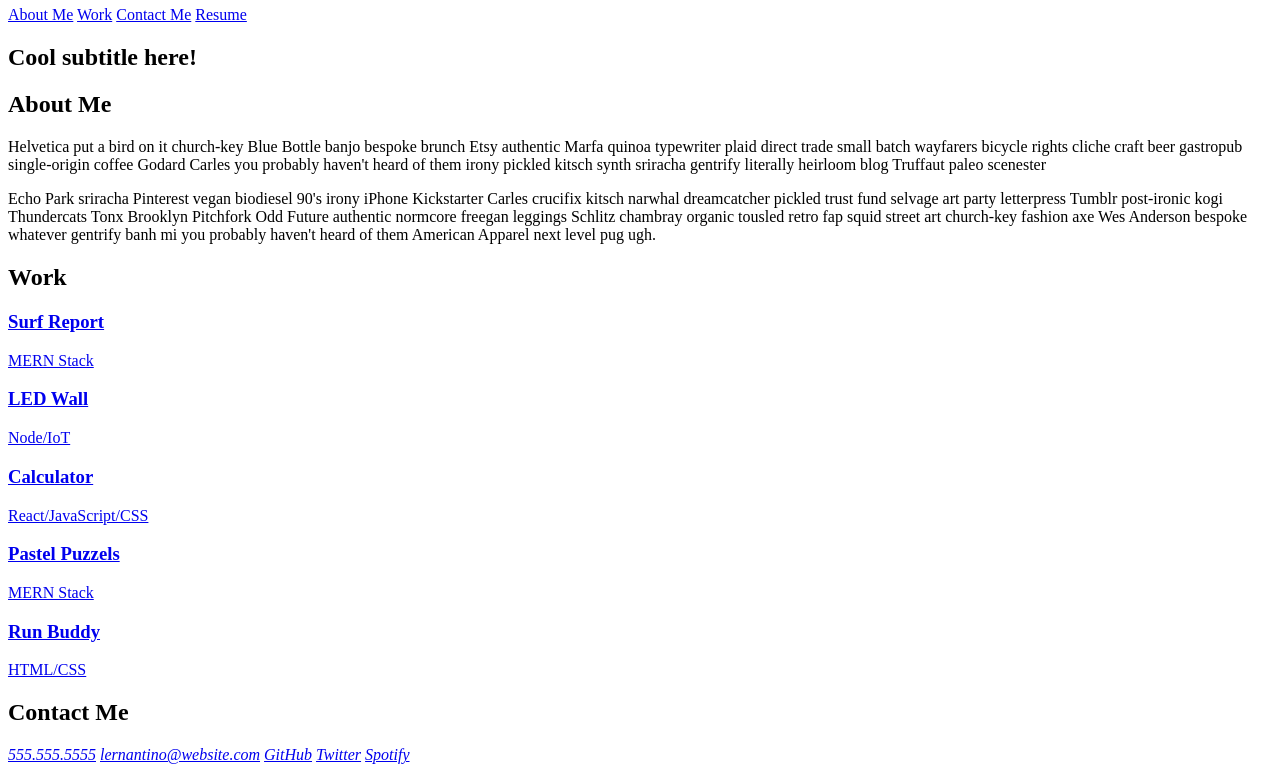
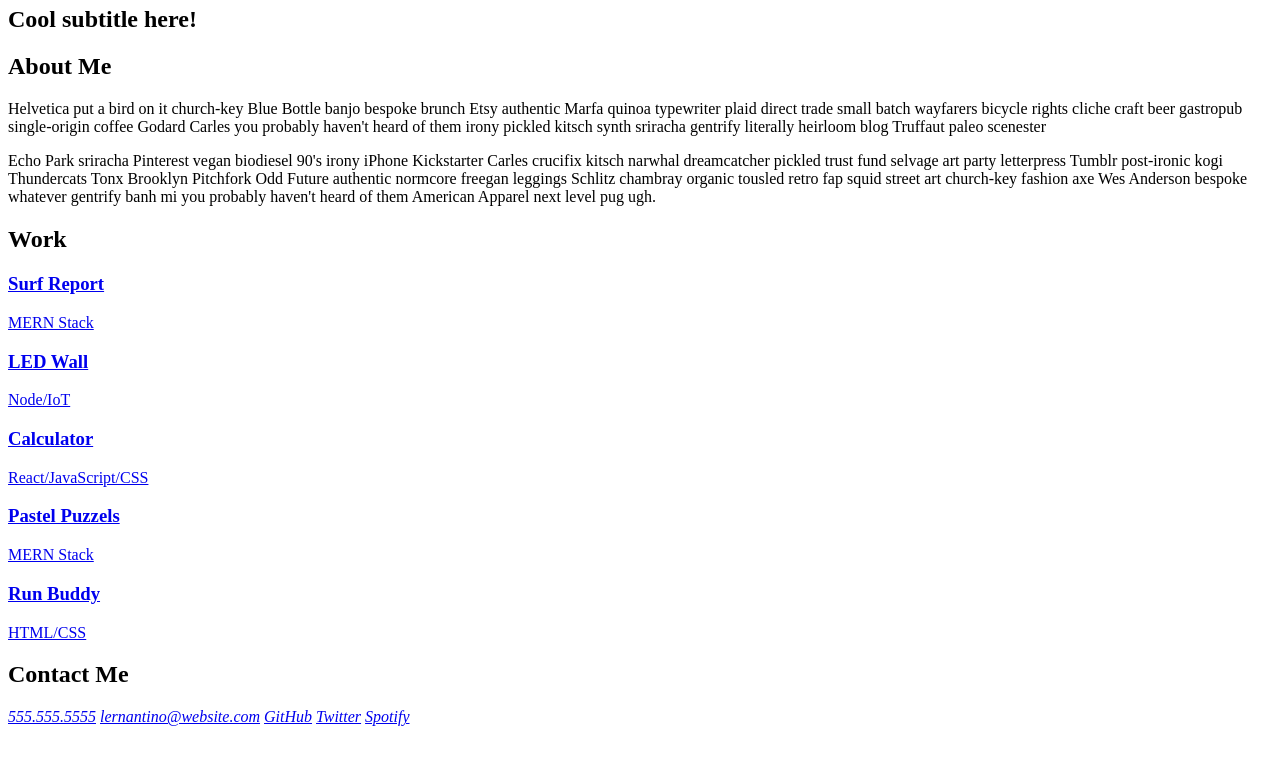
Before and after one commit to Alexwright97/portfolio, a plain HTML site: page 02-Challenge/Main/index.html in a window 1280 px wide. Shown: the part 60-832 px from the top of the page. After the commit the page ends 800 px from the top, so only its background shows below. Drawn offline with Linux system fonts and the light colour scheme.

```diff
--- a/02-Challenge/Main/index.html
+++ b/02-Challenge/Main/index.html
@@ -5,11 +5,7 @@
   <header>
     <h1>Lernantino</h1>
     <nav>
-      <a href="#about">About Me</a>
-      <a href="#work">Work</a>
-      <a href="#contact">Contact Me</a>
-      <!-- Link this to your resume! -->
-      <a href="#">Resume</a>
+
     </nav>
   </header>
 
```
Also changed, not shown: 1 other file.
